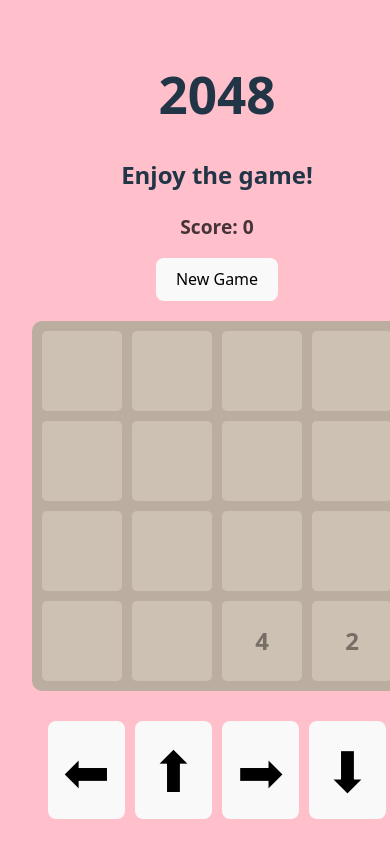
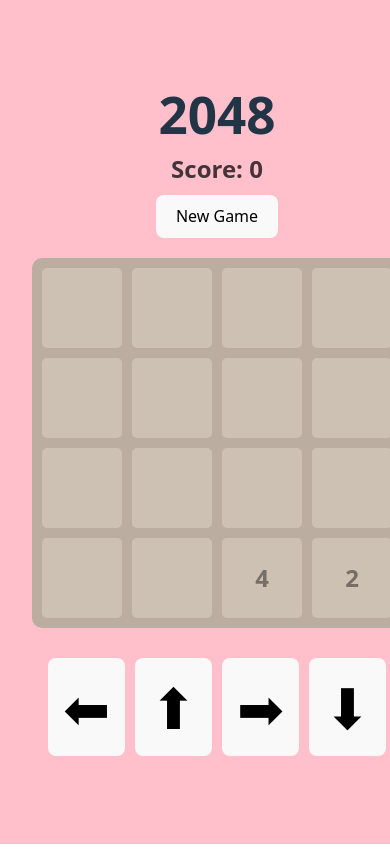
Before and after one commit to rinne13/2048-game, a React (Vite) app: page / in a window 390 px wide. Built offline with nearby package versions, Linux system fonts and the light colour scheme.

Commit message:
deleted h2 enjoy the game and fixed margin on mobile phone

```diff
--- a/src/App.tsx
+++ b/src/App.tsx
@@ -6,7 +6,6 @@ function App() {
   return (
     <>
       <h1>2048</h1>
-      <h2>Enjoy the game!</h2>
       <GameBoard />
     </>
   )
--- a/src/style.scss
+++ b/src/style.scss
@@ -83,12 +83,18 @@ body {
     font-size: 3.5rem;
     padding: 10px 14px;
   }
-
-  .status h2 {
-    font-size: 1.2rem;
-    text-align: center;
+  h1,
+  h2 {
+    margin: 0.5rem;
   }
 
+  h2 {
+    visibility: hidden;
+  }
+
+  h2:first-child {
+    visibility: visible;
+  }
   .game-over {
     font-size: 1.5rem;
     padding: 15px 25px;
```
